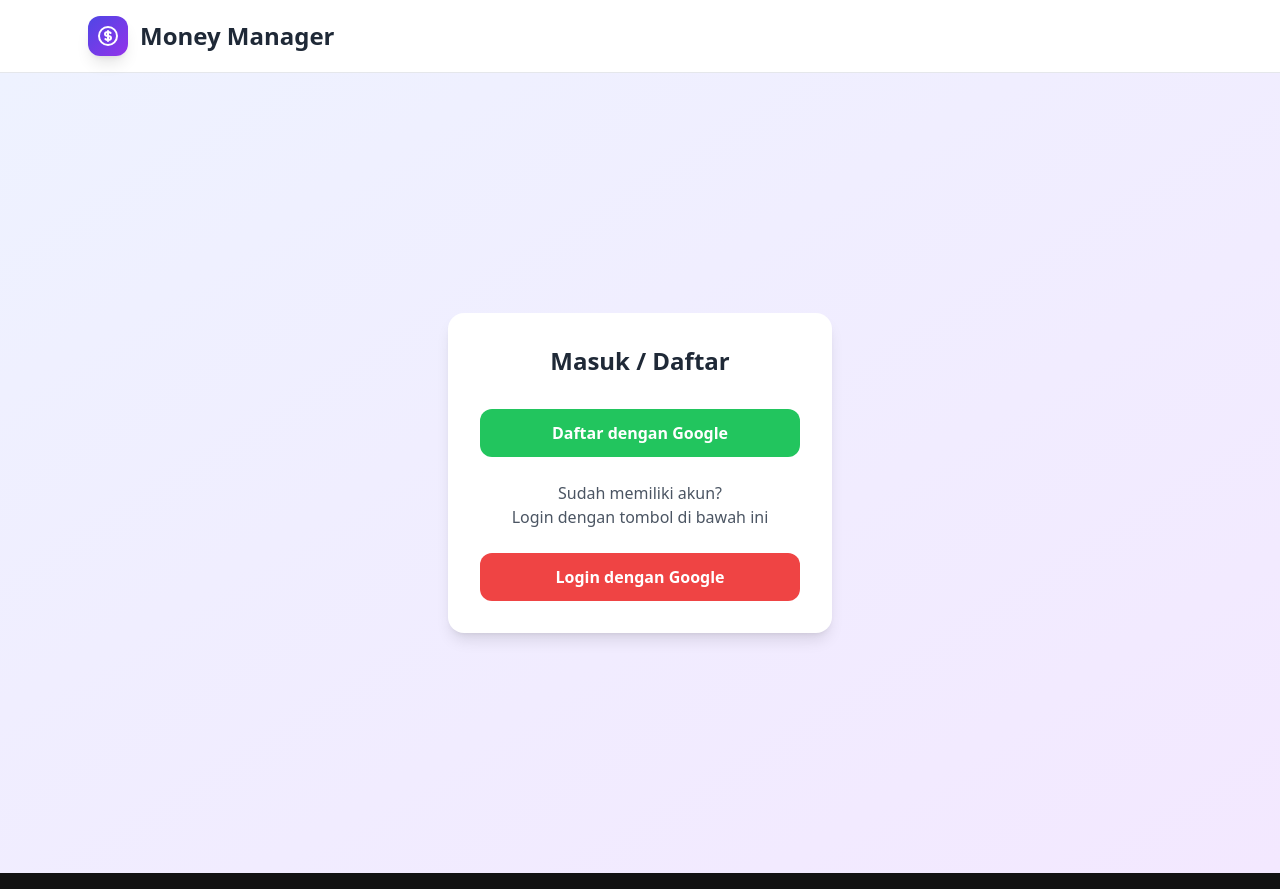
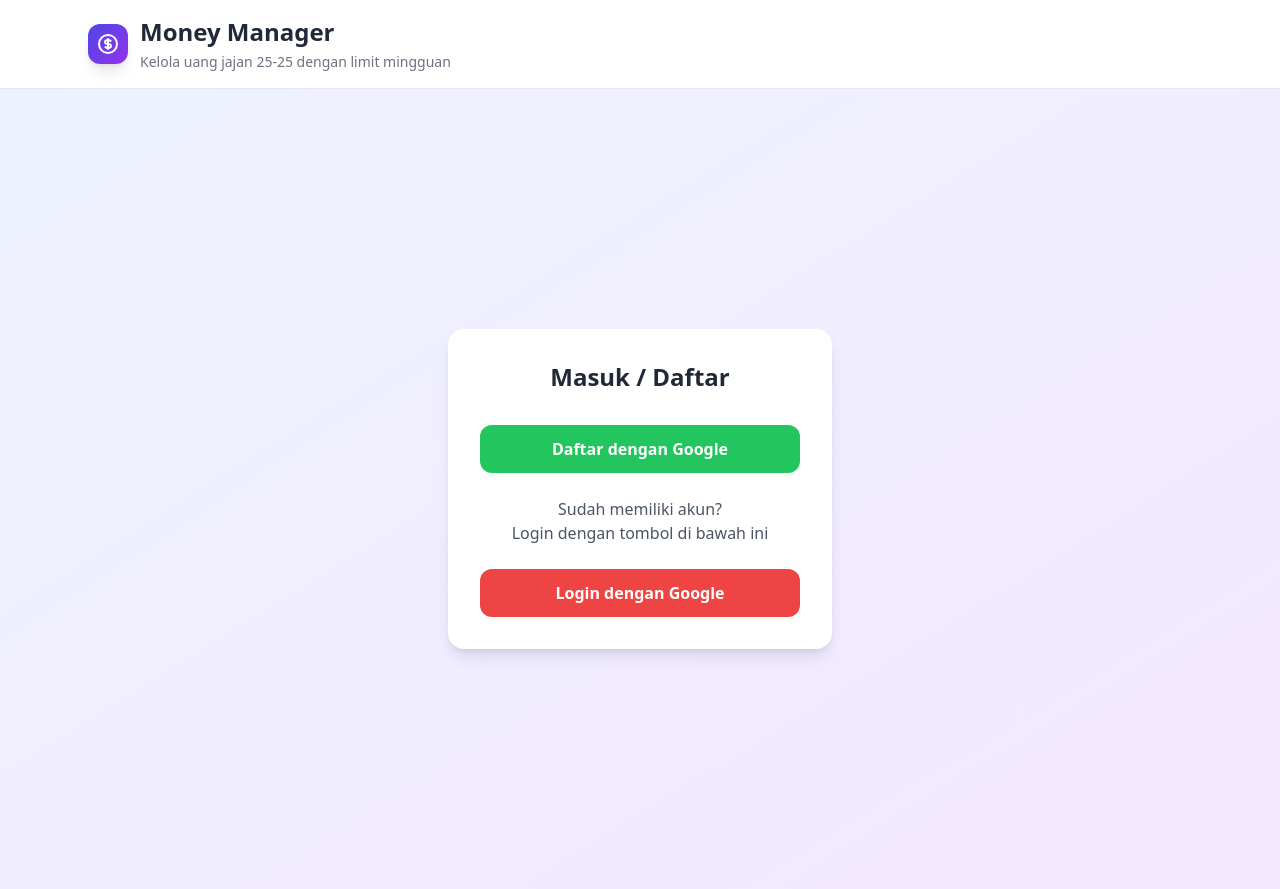
Before and after one commit to d4fffs/money-manager, a Next.js app: page /login in a window 1280 px wide. Built offline with nearby package versions, Linux system fonts and the light colour scheme; no server answers.

Commit message:
layout update

```diff
--- a/app/layout.tsx
+++ b/app/layout.tsx
@@ -8,11 +8,7 @@ export const metadata = {
   description: 'Manage allowance 25–25 with weekly limit',
 }
 
-export default async function RootLayout({ children }: { children: React.ReactNode }) {
-  const {
-    data: { user },
-  } = await supabase.auth.getUser()
-
+export default function RootLayout({ children }: { children: React.ReactNode }) {
   return (
     <html lang="id">
       <body className="bg-gradient-to-br from-slate-50 to-gray-100 min-h-screen">
@@ -35,15 +31,13 @@ export default async function RootLayout({ children }: { children: React.ReactNo
                     <h1 className="text-xl md:text-2xl font-bold text-gray-800">
                       Money Manager
                     </h1>
-                    {user && (
-                      <p className="text-sm text-gray-500 mt-1">
-                        Halo, {user.user_metadata.full_name || user.email}
-                      </p>
-                    )}
+                    <p className="text-sm text-gray-500 mt-1 hidden md:block">
+                      Kelola uang jajan 25-25 dengan limit mingguan
+                    </p>
                   </div>
                 </div>
 
-                {/* Komponen user menu di kanan */}
+                {/* UserMenu akan otomatis hilang jika user === null */}
                 <UserMenu />
               </div>
             </div>
```
